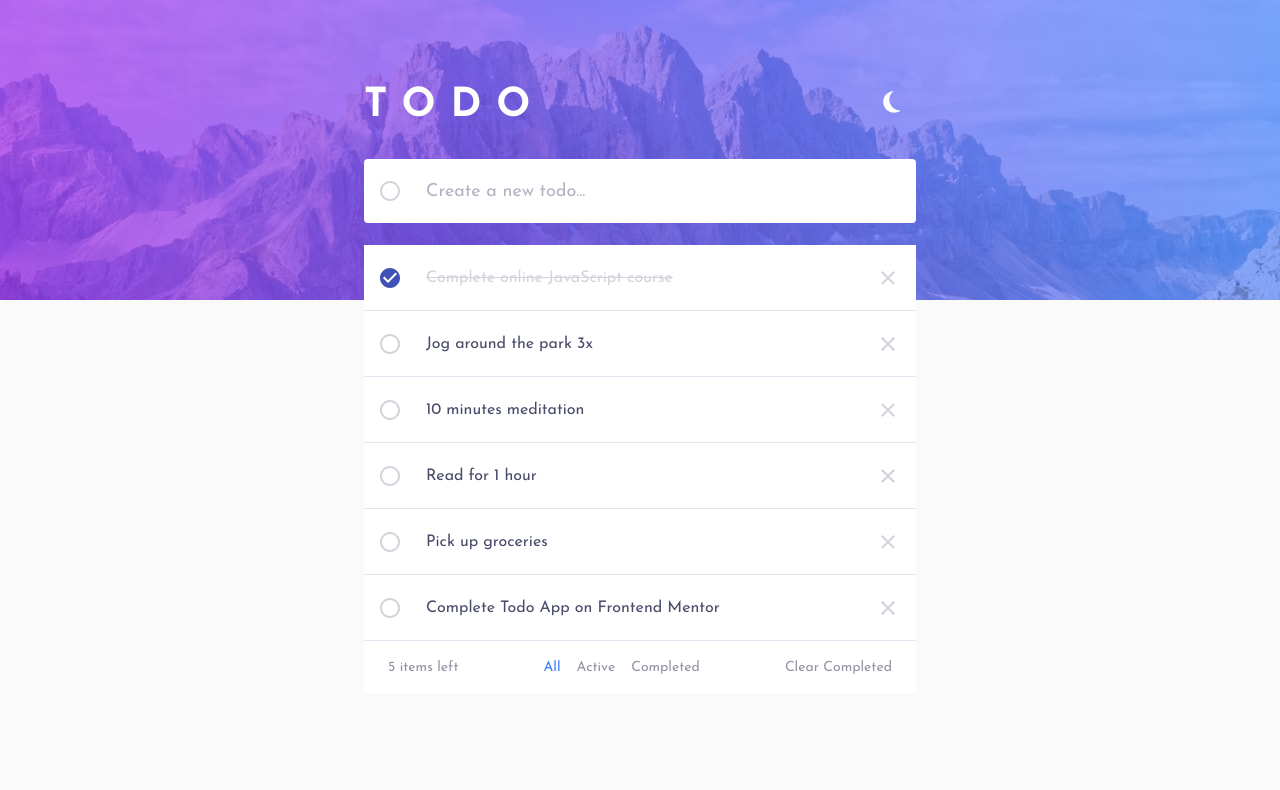
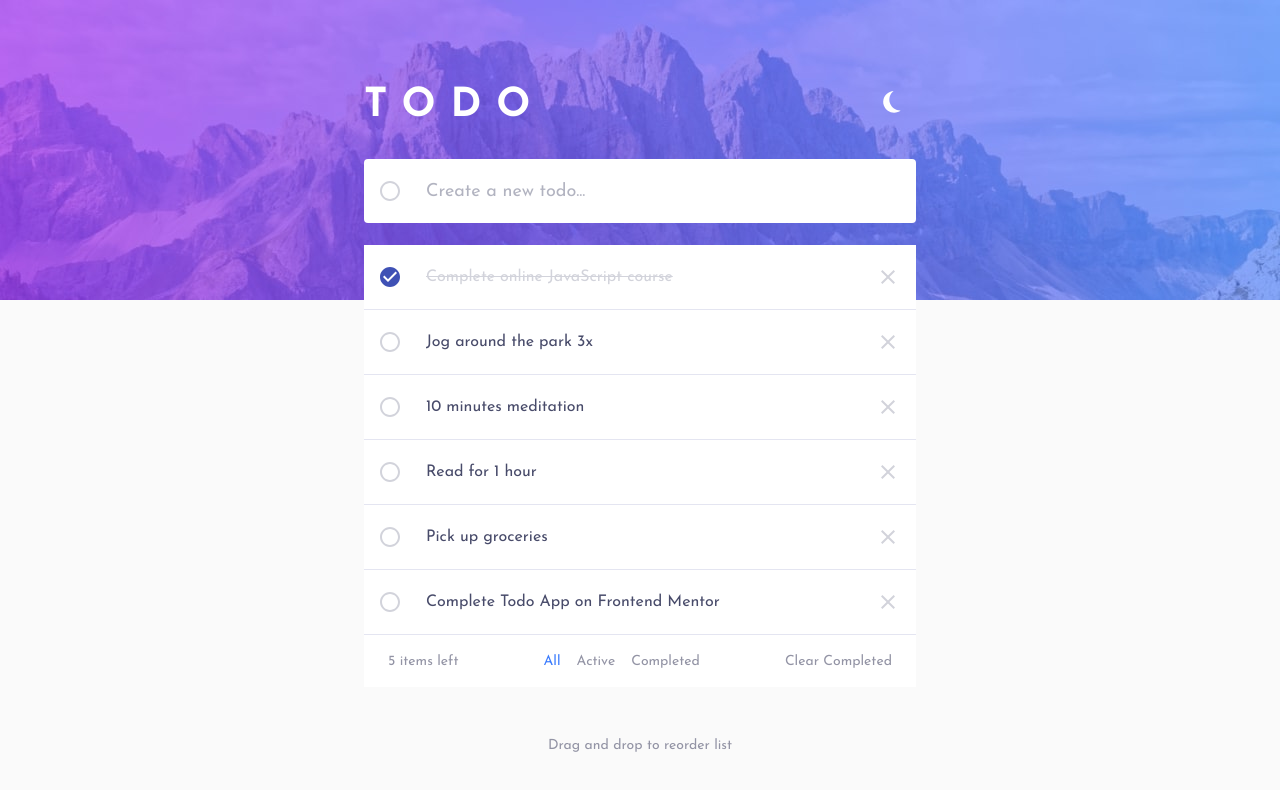
Before and after one commit to PawelPlutaUek20/todo, a React (Create React App) app: page / in a window 1280 px wide. Shown: the top 790 px of the page. Built offline with nearby package versions, Linux system fonts and the light colour scheme.

Commit message:
added dnd

```diff
--- a/package.json
+++ b/package.json
@@ -12,6 +12,7 @@
     "@testing-library/user-event": "^12.1.10",
     "gh-pages": "^3.2.3",
     "react": "^17.0.2",
+    "react-beautiful-dnd": "^13.1.0",
     "react-dom": "^17.0.2",
     "react-redux": "^7.2.4",
     "react-scripts": "4.0.3",
--- a/src/components/App.js
+++ b/src/components/App.js
@@ -11,6 +11,7 @@ import {
 import { useSelector } from "react-redux";
 import { getTheme } from "../selectors";
 import TodosVisibilityMobile from "./TodosVisibilityMobile";
+import DndInfo from "./DndInfo";
 
 const useStyles = makeStyles((theme) => ({
   container: {
@@ -37,6 +38,7 @@ const App = () => {
           <AddTodo />
           <TodoList />
           <TodosVisibilityMobile />
+          <DndInfo />
         </Container>
       </>
     </ThemeProvider>
--- /dev/null
+++ b/src/components/DndInfo.js
@@ -0,0 +1,21 @@
+import { makeStyles, Typography } from "@material-ui/core";
+import React from "react";
+
+const useStyles = makeStyles((theme) => ({
+  root: {
+    marginTop: 40,
+    color: theme.palette.text.secondary,
+    fontSize: 14,
+  },
+}));
+
+const DndInfo = () => {
+  const classes = useStyles();
+  return (
+    <Typography align="center" className={classes.root}>
+      Drag and drop to reorder list
+    </Typography>
+  );
+};
+
+export default DndInfo;
--- a/src/components/Todo.js
+++ b/src/components/Todo.js
@@ -1,12 +1,10 @@
 import {
   ListItem,
   makeStyles,
-  Divider,
   IconButton,
   ListItemIcon,
   Checkbox,
   ListItemText,
-  ListItemSecondaryAction,
 } from "@material-ui/core";
 import React from "react";
 import { useDispatch } from "react-redux";
@@ -14,6 +12,7 @@ import { toggleTodo, deleteTodo } from "../reducers/todos";
 import RadioButtonUncheckedIcon from "@material-ui/icons/RadioButtonUnchecked";
 import CircleCheckedFilled from "@material-ui/icons/CheckCircle";
 import CloseIcon from "@material-ui/icons/Close";
+import { Draggable } from "react-beautiful-dnd";
 
 const useStyles = makeStyles((theme) => ({
   root: {
@@ -31,6 +30,7 @@ const useStyles = makeStyles((theme) => ({
     },
     backgroundColor: theme.palette.background.paper,
     justifyContent: "space-between",
+    borderBottom: `1px solid ${theme.palette.divider}`,
   },
   completed: {
     textDecoration: "line-through",
@@ -52,9 +52,12 @@ const useStyles = makeStyles((theme) => ({
   button: {
     color: theme.palette.action.disabledBackground,
   },
+  delete: {
+    justifyContent: "flex-end",
+  },
 }));
 
-const Todo = ({ id, text, completed }) => {
+const Todo = ({ id, text, completed, index }) => {
   const dispatch = useDispatch();
   const classes = useStyles();
 
@@ -67,9 +70,13 @@ const Todo = ({ id, text, completed }) => {
   };
 
   return (
-    <>
+    <Draggable key={id} draggableId={id.toString()} index={index}>
+      {(provided) => (
         <ListItem
           className={`${classes.root} ${completed ? classes.completed : null}`}
+          ref={provided.innerRef}
+          {...provided.draggableProps}
+          {...provided.dragHandleProps}
         >
           <ListItemIcon className={classes.icon} onClick={handleToggle}>
             <Checkbox
@@ -85,19 +92,19 @@ const Todo = ({ id, text, completed }) => {
             />
           </ListItemIcon>
           <ListItemText id={id} primary={text} />
-        <ListItemSecondaryAction>
+          <ListItemIcon className={classes.delete}>
             <IconButton
               className={classes.button}
               onClick={handleDelete}
               edge="end"
-            aria-label="comments"
+              aria-label="delete"
             >
               <CloseIcon />
             </IconButton>
-        </ListItemSecondaryAction>
+          </ListItemIcon>
         </ListItem>
-      <Divider />
-    </>
+      )}
+    </Draggable>
   );
 };
 
--- a/src/components/TodoList.js
+++ b/src/components/TodoList.js
@@ -1,14 +1,16 @@
 import React from "react";
-import { useSelector } from "react-redux";
+import { useDispatch, useSelector } from "react-redux";
 import Todo from "./Todo";
 import { getVisibleTodos } from "../selectors";
 import { List, makeStyles } from "@material-ui/core";
 import FilterTodos from "./FilterTodos";
+import { DragDropContext, Droppable } from "react-beautiful-dnd";
+import { reorderTodos } from "../reducers/todos";
 
 const useStyles = makeStyles((theme) => ({
   todoList: {
     [theme.breakpoints.only("xs")]: {
-      marginTop: 8,
+      margin: "8px 0",
     },
     [theme.breakpoints.up("sm")]: {
       marginTop: 14,
@@ -19,14 +21,34 @@ const useStyles = makeStyles((theme) => ({
 const TodoList = () => {
   const classes = useStyles();
   const filteredTodos = useSelector(getVisibleTodos);
+  const dispatch = useDispatch();
+
+  const handleOnDragEnd = (result) => {
+    if (!result.destination) return;
+
+    dispatch(
+      reorderTodos(filteredTodos, result.source.index, result.destination.index)
+    );
+  };
 
   return (
-    <List className={classes.todoList}>
-      {filteredTodos.map((todo) => (
-        <Todo key={todo.id} {...todo} />
-      ))}
-      <FilterTodos />
-    </List>
+    <DragDropContext onDragEnd={handleOnDragEnd}>
+      <Droppable droppableId="characters">
+        {(provided) => (
+          <List
+            className={classes.todoList}
+            {...provided.droppableProps}
+            ref={provided.innerRef}
+          >
+            {filteredTodos.map((todo, todoIdx) => (
+              <Todo key={todo.id} index={todoIdx} {...todo} />
+            ))}
+            {provided.placeholder}
+            <FilterTodos />
+          </List>
+        )}
+      </Droppable>
+    </DragDropContext>
   );
 };
 
--- a/src/reducers/todos.js
+++ b/src/reducers/todos.js
@@ -34,10 +34,22 @@ export const todoSlice = createSlice({
     clearCompleted: (state, action) => {
       return state.filter((todo) => todo.completed === false);
     },
+    reorderTodos: {
+      reducer: (state, action) => {
+        return action.payload;
+      },
+      prepare: (todos, startIdx, endIdx) => {
+        const todoList = Array.from(todos);
+        const [reorderedTodo] = todoList.splice(startIdx, 1);
+        todoList.splice(endIdx, 0, reorderedTodo);
+
+        return { payload: todoList };
+      },
+    },
   },
 });
 
-export const { addTodo, toggleTodo, deleteTodo, clearCompleted } =
+export const { addTodo, toggleTodo, deleteTodo, clearCompleted, reorderTodos } =
   todoSlice.actions;
 
 export default todoSlice.reducer;
```
Also changed, not shown: 1 other file (tests, documents, lock files or other folders). Lines whose indentation alone changed are shown as unchanged.
